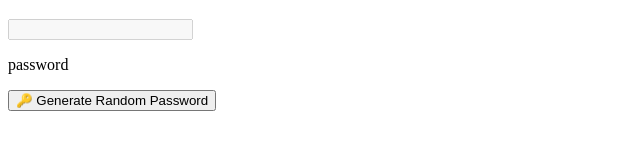
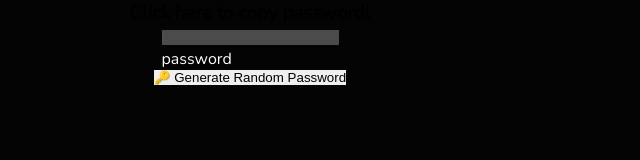
Before and after one commit to emilyr027/pass-gen, a plain HTML site: page index.html in a window 1280 px wide. Both pictures are taken after a click on the button "🔑 Generate Random Password". Shown: the whole page, without its empty margins (0-640 px from the left). Drawn offline with nearby package versions, Linux system fonts and the light colour scheme.

Commit message:
add links to sheets

```diff
--- a/index.html
+++ b/index.html
@@ -3,15 +3,17 @@
 <head>
     <meta charset="UTF-8">
     <meta name="viewport" content="width=device-width, initial-scale=1.0">
+    <link rel="stylesheet" href="styles.css"/>
     <title>Password Generator</title>
 </head>
 <body>
     <!-- h3+label>input+p^button  sets up all HTML ***SO COOL***😎 -->
     <h3></h3>
-    <label for="">
+    <label>
         <input type="text" placeholder=" " disabled>
         <p>password</p>
     </label>
     <button>🔑  Generate Random Password</button>
+    <script src="scripts.js"></script>
 </body>
 </html>
--- a/scripts.js
+++ b/scripts.js
@@ -0,0 +1,25 @@
+const h3 = document.querySelector('h3');
+const button = document.querySelector('button');
+const input = document.querySelector('input');
+const p = document.querySelector('p');
+
+button.addEventListener('click', () => {
+    input.value = GeneratePassword(16)
+    console.log(input.value)
+    h3.innerText = 'Click here to copy password' + input.value
+})
+
+const GeneratePassword = (length = 16) => {
+    const charset = 'ABCDEFGHIJKLMNOPQRSTUVWXYZabcdefghijklmnopqrstuvwxyz1234567890!@#$%^&*~'
+
+    let password = ''
+    for (let i = 0; i < length; ++i) {
+        let at = Math.floor(Math.random() * (charset.length + 1))
+        password += charset.charAt(at)
+        return password
+    }
+}
+
+h3.addEventListener('click', () => {
+    copyText()
+})
--- a/styles.css
+++ b/styles.css
@@ -0,0 +1,31 @@
+@import url('https://fonts.googleapis.com/css2?family=Nunito&display=swap');
+
+* {
+    margin: 0;
+    padding: 0;
+    box-sizing: border-box;
+    border: none;
+}
+
+html, body {
+    font-family:'Nunito', sans-serif;
+}
+
+h3 {
+
+}
+
+body {
+    width:500px;
+    display: flex;
+    flex-direction: column;
+    justify-content: center;
+    align-items: center;
+    background: #040404
+
+
+}
+
+p {
+    color:white;
+}
```
Also changed, not shown: 1 other file.
